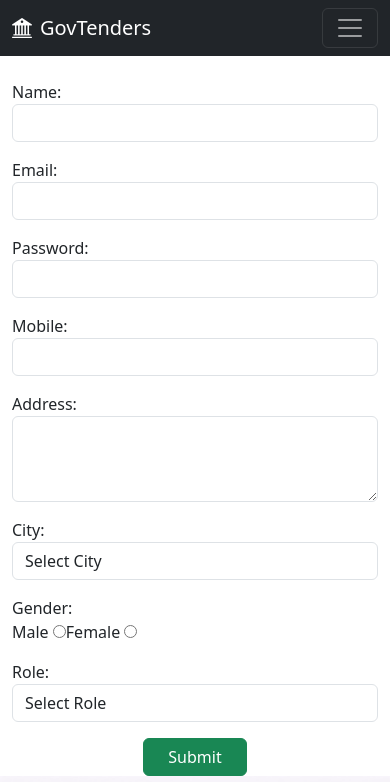
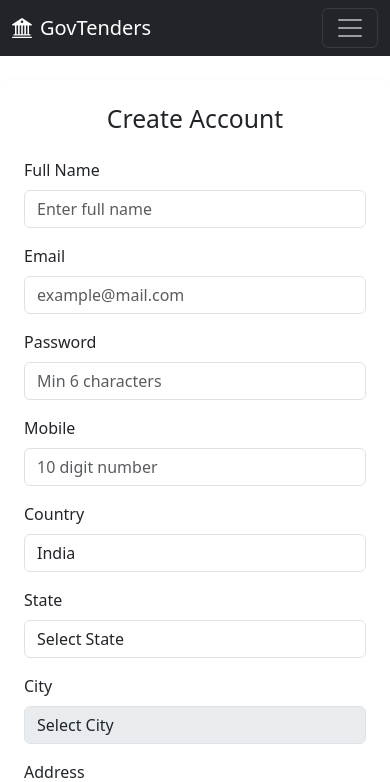
Before and after one commit to sumitsahu001/Tenders-Frontend, a React (Create React App) app: page /register in a window 390 px wide. Shown: the top 782 px of the page. Built offline with nearby package versions, Linux system fonts and the light colour scheme.

Commit message:
integrate auth completely navigate user to dashbaord

```diff
--- a/src/Main.js
+++ b/src/Main.js
@@ -9,7 +9,7 @@ import ProtectedRoute from './Components/Shared/ProtectedRoute.jsx';
 function Main({ role, setRole }) {
   return (
     <Routes>
-      <Route path='/register' element={<Register />} />
+      <Route path='/register' element={<Register setRole={setRole} />} />
       <Route path='/login' element={<Login setRole={setRole} />} />
       <Route path='/logout' element={<Logout setRole={setRole} />} />
 
--- a/src/views/Auth/Register.jsx
+++ b/src/views/Auth/Register.jsx
@@ -6,116 +6,274 @@
  */
 import React, { useState } from 'react';
 import axios from 'axios';
+import { useNavigate } from 'react-router-dom';
 import { Helmet } from 'react-helmet-async';
+import { locationData } from './locationData';
 
-function Register() {
-  const [name, setName] = useState('');
-  const [email, setEmail] = useState('');
-  const [password, setPassword] = useState('');
-  const [mobile, setMobile] = useState('');
-  const [address, setAddress] = useState('');
-  const [city, setCity] = useState('');
-  const [gender, setGender] = useState('');
-  const [role, setRole] = useState('');
+function Register({ setRole }) {
+  const [formData, setFormData] = useState({
+    name: '',
+    email: '',
+    password: '',
+    mobile: '',
+    address: '',
+    country: 'India',
+    state: '',
+    city: '',
+    gender: '',
+    role: ''
+  });
+
+  const [errors, setErrors] = useState({});
   const [isSubmitting, setIsSubmitting] = useState(false);
+  const navigate = useNavigate();
 
   const apiurl = process.env.REACT_APP_API_URL + '/api/auth/register';
 
-  const handleSubmit = async () => {
-    if (isSubmitting) return;
+  const validate = () => {
+    let newErrors = {};
+    if (!formData.name) newErrors.name = 'Full Name is required';
+
+    if (!formData.email) {
+      newErrors.email = 'Email is required';
+    } else if (!/\S+@\S+\.\S+/.test(formData.email)) {
+      newErrors.email = 'Email address is invalid';
+    }
+
+    if (!formData.password) {
+      newErrors.password = 'Password is required';
+    } else if (formData.password.length < 6) {
+      newErrors.password = 'Password must be at least 6 characters';
+    }
+
+    if (!formData.mobile) {
+      newErrors.mobile = 'Mobile number is required';
+    } else if (!/^\d{10}$/.test(formData.mobile)) {
+      newErrors.mobile = 'Mobile number must be exactly 10 digits';
+    }
+
+    if (!formData.address) newErrors.address = 'Address is required';
+    if (!formData.country) newErrors.country = 'Country is required';
+    if (!formData.state) newErrors.state = 'State is required';
+    if (!formData.city) newErrors.city = 'City is required';
+    if (!formData.gender) newErrors.gender = 'Please select gender';
+    if (!formData.role) newErrors.role = 'Please select a role';
+
+    setErrors(newErrors);
+    return Object.keys(newErrors).length === 0;
+  };
+
+  const handleChange = (e) => {
+    const { name, value } = e.target;
+    setFormData(prev => ({
+      ...prev,
+      [name]: value,
+      // Reset dependent fields
+      ...(name === 'country' ? { state: '', city: '' } : {}),
+      ...(name === 'state' ? { city: '' } : {})
+    }));
+    // Clear error for this field
+    if (errors[name]) {
+      setErrors(prev => ({ ...prev, [name]: '' }));
+    }
+  };
+
+  const handleSubmit = async (e) => {
+    if (e) e.preventDefault();
+    if (!validate()) return;
+
     setIsSubmitting(true);
 
-    const userDetails = { name, email, password, mobile, address, city, gender, role };
+    try {
+      const res = await axios.post(apiurl, formData);
+      if (res.status === 201 || res.status === 200) {
+        localStorage.setItem('token', res.data.token);
+        localStorage.setItem('role', res.data.role);
+        localStorage.setItem('name', res.data.name);
 
-    try {
-      const res = await axios.post(apiurl, userDetails);
-      if (res.status === 201 || res.status === 200) {
-        alert('Successfully registered');
-        // Clear form
-        setName(''); setEmail(''); setPassword('');
-        setMobile(''); setAddress(''); setCity(''); setGender(''); setRole('');
+        if (setRole) setRole(res.data.role);
+
+        alert('Registration Successful!');
+
+        if (res.data.role === 'contractor') {
+          navigate('/contractor');
+        } else if (res.data.role === 'government') {
+          navigate('/government');
+        } else {
+          navigate('/public-dashboard');
+        }
       }
     } catch (error) {
-      console.error('Registration error:', error);
       alert(error.response?.data?.message || 'Something went wrong. Please try again.');
     } finally {
       setIsSubmitting(false);
     }
   };
 
+  const countries = Object.keys(locationData);
+  const states = formData.country ? Object.keys(locationData[formData.country] || {}) : [];
+  const cities = (formData.country && formData.state) ? (locationData[formData.country][formData.state] || []) : [];
+
   return (
     <>
       <Helmet>
         <title>Register - GovTenders Portal</title>
-        <meta name="description" content="Register for a GovTenders account to participate in official government tenders." />
+        <meta name="description" content="Register for a GovTenders account." />
       </Helmet>
 
-      <form className="container mt-4">
+      <form className="container mt-4 mb-5 p-4 shadow-sm bg-white rounded" onSubmit={handleSubmit}>
+        <h2 className="text-center mb-4">Create Account</h2>
         <div className="row g-3">
           {/* Name */}
           <div className="col-md-6">
-            <label>Name:</label>
-            <input type="text" className="form-control" onChange={e => setName(e.target.value)} value={name} />
+            <label className="form-label">Full Name</label>
+            <input
+              name="name"
+              type="text"
+              className={`form-control ${errors.name ? 'is-invalid' : ''}`}
+              onChange={handleChange}
+              value={formData.name}
+              placeholder="Enter full name"
+            />
+            {errors.name && <div className="invalid-feedback">{errors.name}</div>}
           </div>
 
           {/* Email */}
           <div className="col-md-6">
-            <label>Email:</label>
-            <input type="email" className="form-control" onChange={e => setEmail(e.target.value)} value={email} />
+            <label className="form-label">Email</label>
+            <input
+              name="email"
+              type="email"
+              className={`form-control ${errors.email ? 'is-invalid' : ''}`}
+              onChange={handleChange}
+              value={formData.email}
+              placeholder="example@mail.com"
+            />
+            {errors.email && <div className="invalid-feedback">{errors.email}</div>}
           </div>
 
           {/* Password */}
           <div className="col-md-6">
-            <label>Password:</label>
-            <input type="password" className="form-control" onChange={e => setPassword(e.target.value)} value={password} />
+            <label className="form-label">Password</label>
+            <input
+              name="password"
+              type="password"
+              className={`form-control ${errors.password ? 'is-invalid' : ''}`}
+              onChange={handleChange}
+              value={formData.password}
+              placeholder="Min 6 characters"
+            />
+            {errors.password && <div className="invalid-feedback">{errors.password}</div>}
           </div>
 
           {/* Mobile */}
           <div className="col-md-6">
-            <label>Mobile:</label>
-            <input type="text" className="form-control" onChange={e => setMobile(e.target.value)} value={mobile} />
+            <label className="form-label">Mobile</label>
+            <input
+              name="mobile"
+              type="text"
+              className={`form-control ${errors.mobile ? 'is-invalid' : ''}`}
+              onChange={handleChange}
+              value={formData.mobile}
+              placeholder="10 digit number"
+              maxLength="10"
+            />
+            {errors.mobile && <div className="invalid-feedback">{errors.mobile}</div>}
+          </div>
+
+
+
+          {/* Country */}
+          <div className="col-md-4">
+            <label className="form-label">Country</label>
+            <select
+              name="country"
+              className={`form-control ${errors.country ? 'is-invalid' : ''}`}
+              onChange={handleChange}
+              value={formData.country}
+            >
+              <option value="">Select Country</option>
+              {countries.map(c => <option key={c} value={c}>{c}</option>)}
+            </select>
+            {errors.country && <div className="invalid-feedback">{errors.country}</div>}
+          </div>
+
+          {/* State */}
+          <div className="col-md-4">
+            <label className="form-label">State</label>
+            <select
+              name="state"
+              className={`form-control ${errors.state ? 'is-invalid' : ''}`}
+              onChange={handleChange}
+              value={formData.state}
+              disabled={!formData.country}
+            >
+              <option value="">Select State</option>
+              {states.map(s => <option key={s} value={s}>{s}</option>)}
+            </select>
+            {errors.state && <div className="invalid-feedback">{errors.state}</div>}
+          </div>
+
+          {/* City */}
+          <div className="col-md-4">
+            <label className="form-label">City</label>
+            <select
+              name="city"
+              className={`form-control ${errors.city ? 'is-invalid' : ''}`}
+              onChange={handleChange}
+              value={formData.city}
+              disabled={!formData.state}
+            >
+              <option value="">Select City</option>
+              {cities.map(ct => <option key={ct} value={ct}>{ct}</option>)}
+            </select>
+            {errors.city && <div className="invalid-feedback">{errors.city}</div>}
           </div>
 
           {/* Address */}
           <div className="col-12">
-            <label>Address:</label>
-            <textarea rows="3" className="form-control" onChange={e => setAddress(e.target.value)} value={address}></textarea>
-          </div>
-
-          {/* City */}
-          <div className="col-md-6">
-            <label>City:</label>
-            <select className="form-control" onChange={e => setCity(e.target.value)} value={city}>
-              <option value="">Select City</option>
-              <option>Indore</option>
-              <option>Bhopal</option>
-              <option>Ujjain</option>
-            </select>
+            <label className="form-label">Address</label>
+            <textarea
+              name="address"
+              rows="2"
+              className={`form-control ${errors.address ? 'is-invalid' : ''}`}
+              onChange={handleChange}
+              value={formData.address}
+              placeholder="Street, locality, etc."
+            ></textarea>
+            {errors.address && <div className="invalid-feedback">{errors.address}</div>}
           </div>
 
           {/* Gender */}
           <div className="col-md-6">
-            <label>Gender:</label>
-            <div>
-              Male <input type="radio" name="gender" value="male" checked={gender === 'male'} onChange={e => setGender(e.target.value)} />
-              Female <input type="radio" name="gender" value="female" checked={gender === 'female'} onChange={e => setGender(e.target.value)} />
+            <label className="form-label">Gender</label>
+            <div className="d-flex gap-3 pt-2">
+              <label><input type="radio" name="gender" value="male" checked={formData.gender === 'male'} onChange={handleChange} /> Male</label>
+              <label><input type="radio" name="gender" value="female" checked={formData.gender === 'female'} onChange={handleChange} /> Female</label>
             </div>
+            {errors.gender && <div className="text-danger small mt-1">{errors.gender}</div>}
           </div>
 
           {/* Role */}
           <div className="col-md-6">
-            <label>Role:</label>
-            <select className="form-control" onChange={e => setRole(e.target.value)} value={role}>
+            <label className="form-label">Role</label>
+            <select
+              name="role"
+              className={`form-control ${errors.role ? 'is-invalid' : ''}`}
+              onChange={handleChange}
+              value={formData.role}
+            >
               <option value="">Select Role</option>
               <option value="contractor">Contractor (Bidder)</option>
               <option value="government">Government Official</option>
             </select>
+            {errors.role && <div className="invalid-feedback">{errors.role}</div>}
           </div>
 
           {/* Submit */}
-          <div className="col-12 text-center mt-3">
-            <button type="button" className="btn btn-success px-4" onClick={handleSubmit} disabled={isSubmitting}>
-              {isSubmitting ? 'Submitting...' : 'Submit'}
+          <div className="col-12 text-center mt-4">
+            <button type="submit" className="btn btn-primary px-5 py-2 fw-bold" disabled={isSubmitting}>
+              {isSubmitting ? 'Creating Account...' : 'Register Now'}
             </button>
           </div>
         </div>
--- /dev/null
+++ b/src/views/Auth/locationData.js
@@ -0,0 +1,17 @@
+export const locationData = {
+  India: {
+    Maharashtra: ['Mumbai', 'Pune', 'Nagpur'],
+    'Madhya Pradesh': ['Indore', 'Bhopal', 'Ujjain', 'Gwalior'],
+    Delhi: ['New Delhi', 'Delhi NCR'],
+    Karnataka: ['Bangalore', 'Mysore', 'Hubli'],
+  },
+  USA: {
+    California: ['Los Angeles', 'San Francisco', 'San Diego'],
+    'New York': ['New York City', 'Buffalo', 'Rochester'],
+    Texas: ['Houston', 'Austin', 'Dallas'],
+  },
+  UK: {
+    England: ['London', 'Manchester', 'Birmingham'],
+    Scotland: ['Edinburgh', 'Glasgow'],
+  }
+};
```
Also changed, not shown: 2 other files (tests, documents, lock files or other folders).
